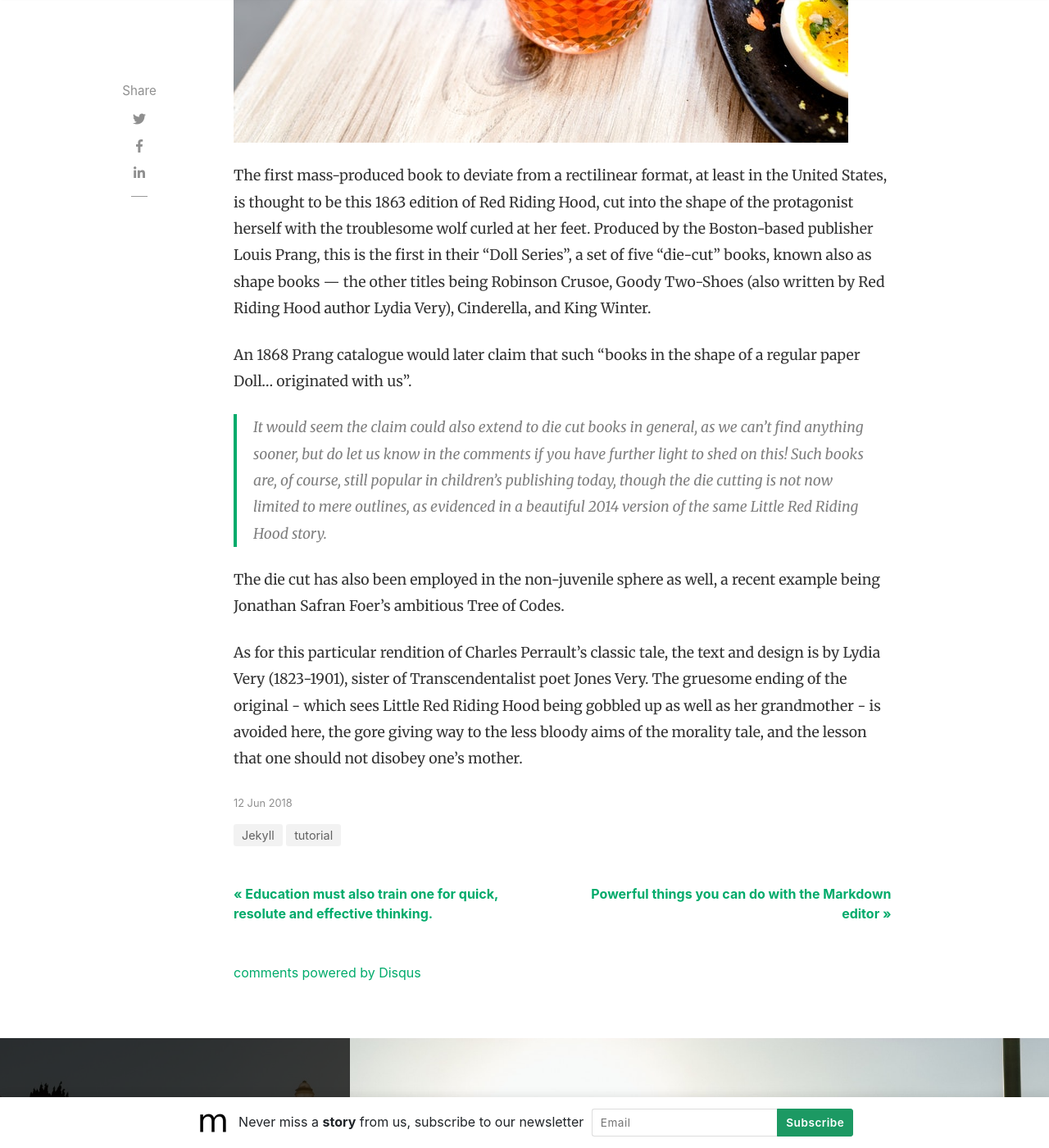
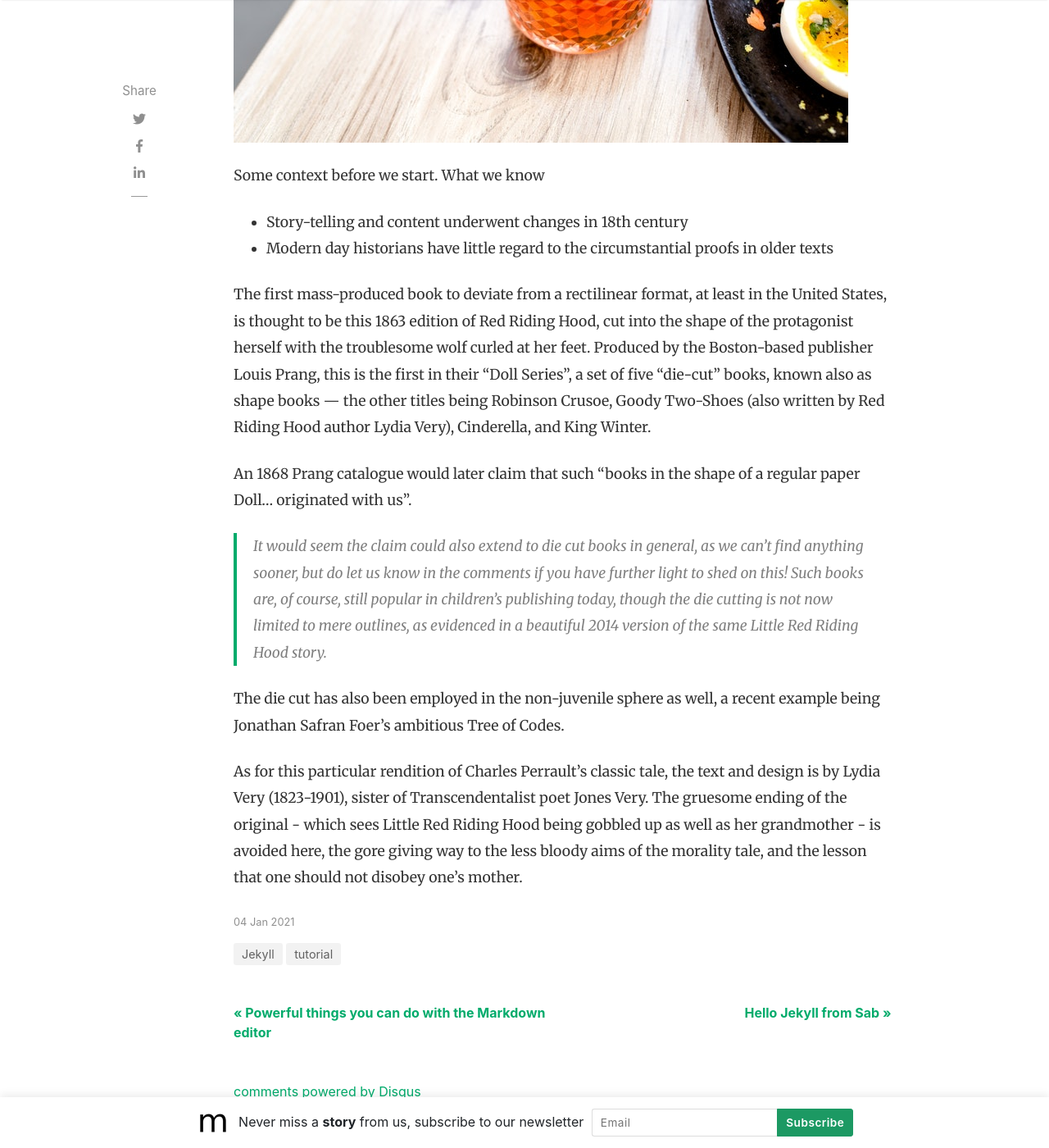
Before and after one commit to krazykoder/krazykoder.github.io, a Jekyll site: the page built from _posts/2021-01-04-first-mass-produced.md, in a window 1280 px wide and 1400 px high, scrolled down 798 px. Shown: the whole window at 82% size. Built offline with Jekyll 4.4.1, drawn with Linux system fonts in a browser that asks for light colours; nearby versions of some CDN libraries; comment, search, counter and statistics services are not loaded.

Commit message:
Changed file Commit.

```diff
--- a/_config.yml
+++ b/_config.yml
@@ -19,7 +19,7 @@ authors:
     avatar: 'assets/images/avatar.png'
     gravatar: b1cc14991db7a456fcd761680bbc8f81
     email: towshif@gmail.com
-    web: https://krazykoder.github.io
+    web: https://github.com/krazykoder
     twitter: https://twitter.com/towshif
     description: "This is the author box. Write a short description of the author here. You are currently previewing Mediumish demo, a Jekyll template compatible with Github pages."
   sab:
--- a/_posts/2018-06-12-first-mass-produced.md
+++ b/_posts/2021-01-04-first-mass-produced.md
@@ -5,6 +5,13 @@ author: sab
 categories: [ Jekyll, tutorial ]
 image: assets/images/17.jpg
 ---
+<!--# The first mass-produced book to deviate from a rectilinear format-->
+<!--![](../assets/images/17.jpg)-->
+
+Some context before we start. What we know
+* Story-telling and content underwent changes in 18th century
+* Modern day historians have little regard to the circumstantial proofs in  older texts
+
 The first mass-produced book to deviate from a rectilinear format, at least in the United States, is thought to be this 1863 edition of Red Riding Hood, cut into the shape of the protagonist herself with the troublesome wolf curled at her feet. Produced by the Boston-based publisher Louis Prang, this is the first in their “Doll Series”, a set of five “die-cut” books, known also as shape books — the other titles being Robinson Crusoe, Goody Two-Shoes (also written by Red Riding Hood author Lydia Very), Cinderella, and King Winter.
 
 An 1868 Prang catalogue would later claim that such “books in the shape of a regular paper Doll... originated with us”.
```
Also changed, not shown: 2 other files.
